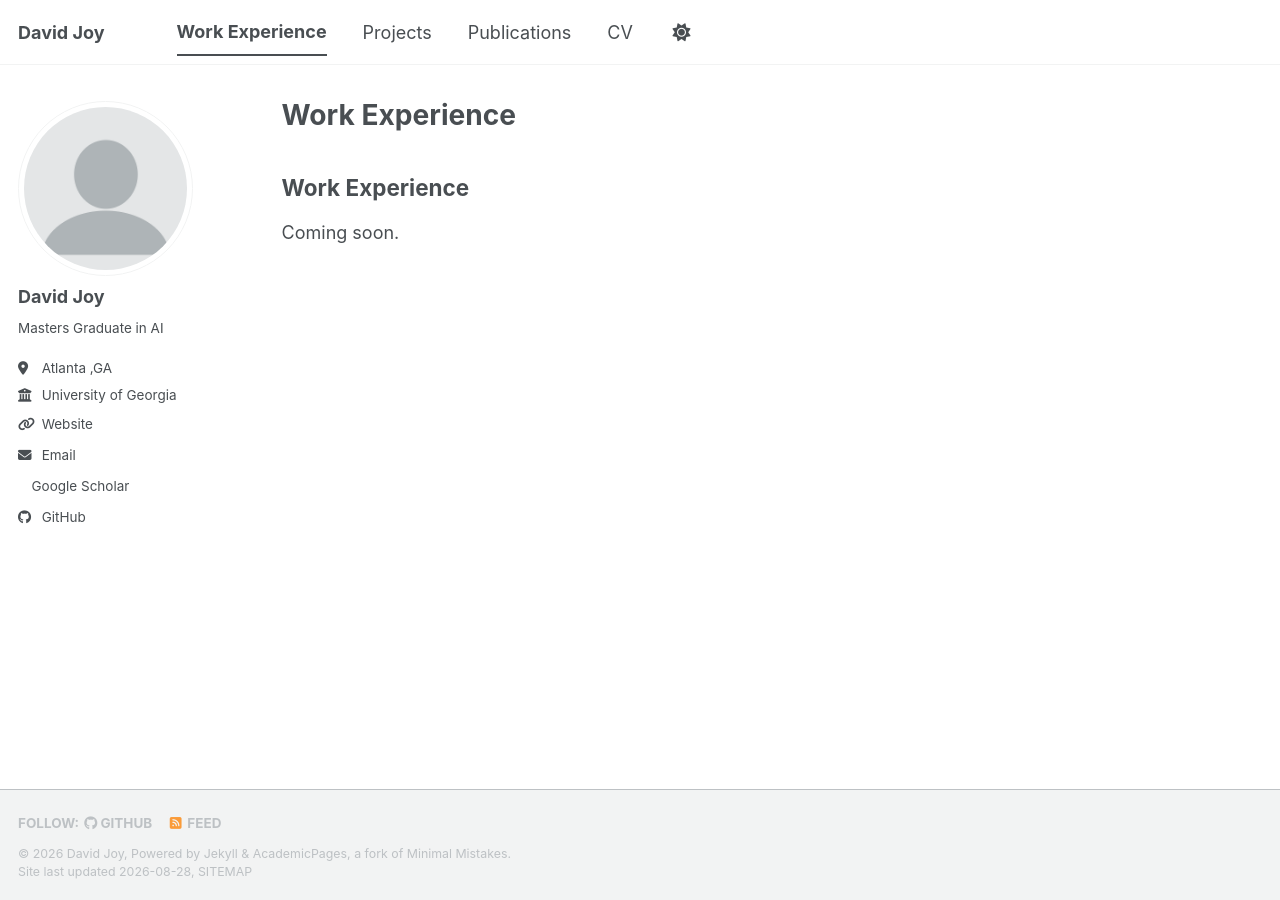
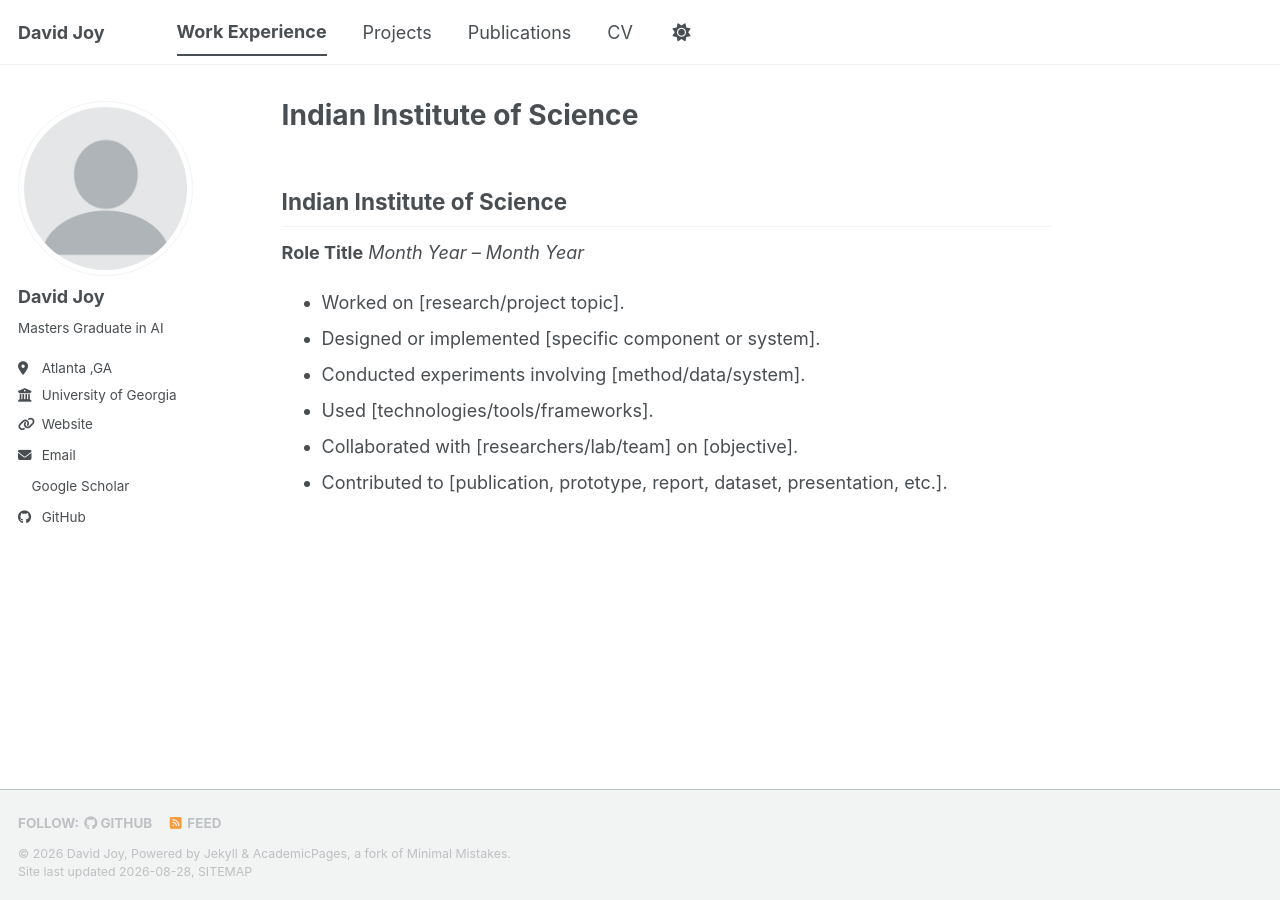
Before and after one commit to davidjoyme/davidjoyme.github.io, a Jekyll site: the page built from _pages/experience.md, in a window 1280 px wide. Built offline with Jekyll 4.4.1, drawn with Linux system fonts in a browser that asks for light colours; a style sheet for code colours, icons or effects is not loaded; our own code applies the rules of GitHub Pages for plain Markdown files.

Commit message:
experience page

```diff
--- a/_pages/experience.md
+++ b/_pages/experience.md
@@ -1,10 +1,33 @@
 ---
+
 layout: archive
 title: "Work Experience"
 permalink: /experience/
 author_profile: true
+--------------------
+
+## MODE2L Lab — University of Georgia, College of Engineering
+
+**Role Title**
+*Month Year – Present*
+
+* Worked on [briefly describe the research/project area].
+* Developed or implemented [tool, model, system, pipeline, or feature].
+* Used technologies including [Python, MATLAB, PyTorch, etc.].
+* Collaborated with researchers and team members on [specific work].
+* Analyzed [data/results/experiments] to support [research objective].
+* Presented or documented findings through [reports, presentations, publications, etc.].
+
 ---
 
-## Work Experience
+## Indian Institute of Science
 
-Coming soon.
+**Role Title**
+*Month Year – Month Year*
+
+* Worked on [research/project topic].
+* Designed or implemented [specific component or system].
+* Conducted experiments involving [method/data/system].
+* Used [technologies/tools/frameworks].
+* Collaborated with [researchers/lab/team] on [objective].
+* Contributed to [publication, prototype, report, dataset, presentation, etc.].
```
Also changed, not shown: _pages/projects.md (+1 -2 lines).
